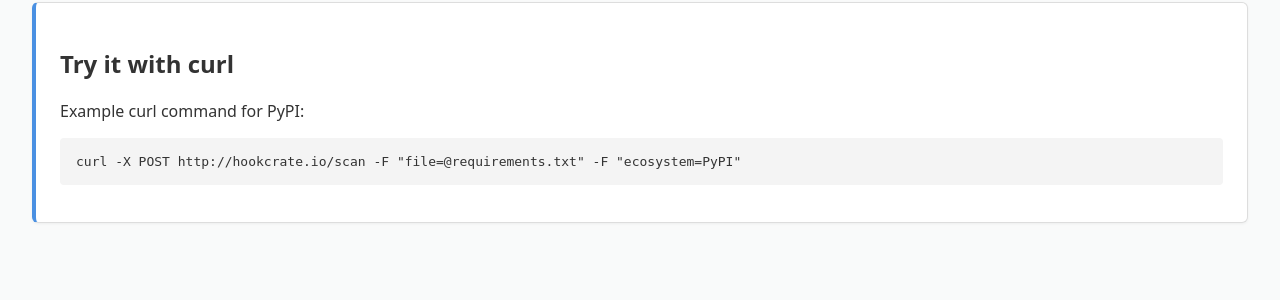
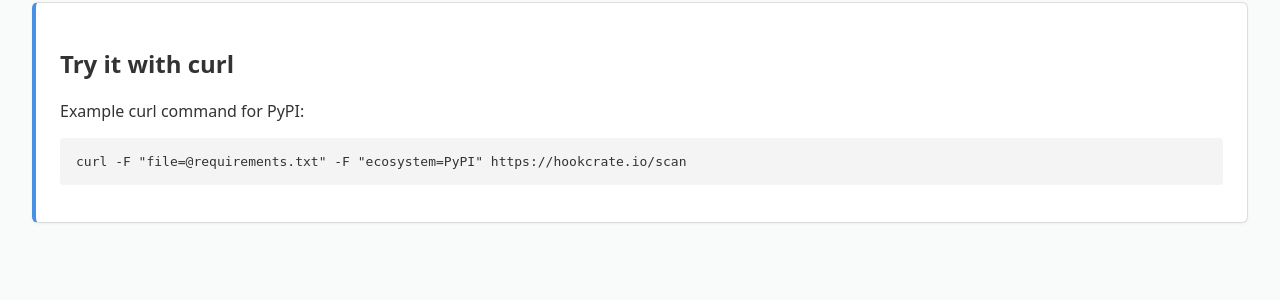
Before and after one commit to tonybowen-me/mysecscan, a Python web app: template templates/secscan.html in a window 1280 px wide. Shown: the part 391-691 px from the top of the page. Run offline with Jinja, Linux system fonts and the light colour scheme; the template is opened without the code that fills it, so the values that code supplies are empty.

Commit message:
Change URL

```diff
--- a/templates/secscan.html
+++ b/templates/secscan.html
@@ -98,7 +98,7 @@
     <div class="section">
         <h2>Try it with curl</h2>
         <p>Example curl command for PyPI:</p>
-        <pre>curl -X POST http://hookcrate.io/scan -F "file=@requirements.txt" -F "ecosystem=PyPI"</pre>
+        <pre>curl -F "file=@requirements.txt" -F "ecosystem=PyPI" https://hookcrate.io/scan</pre>
     </div>
 
     {% if scan_url %}
```
